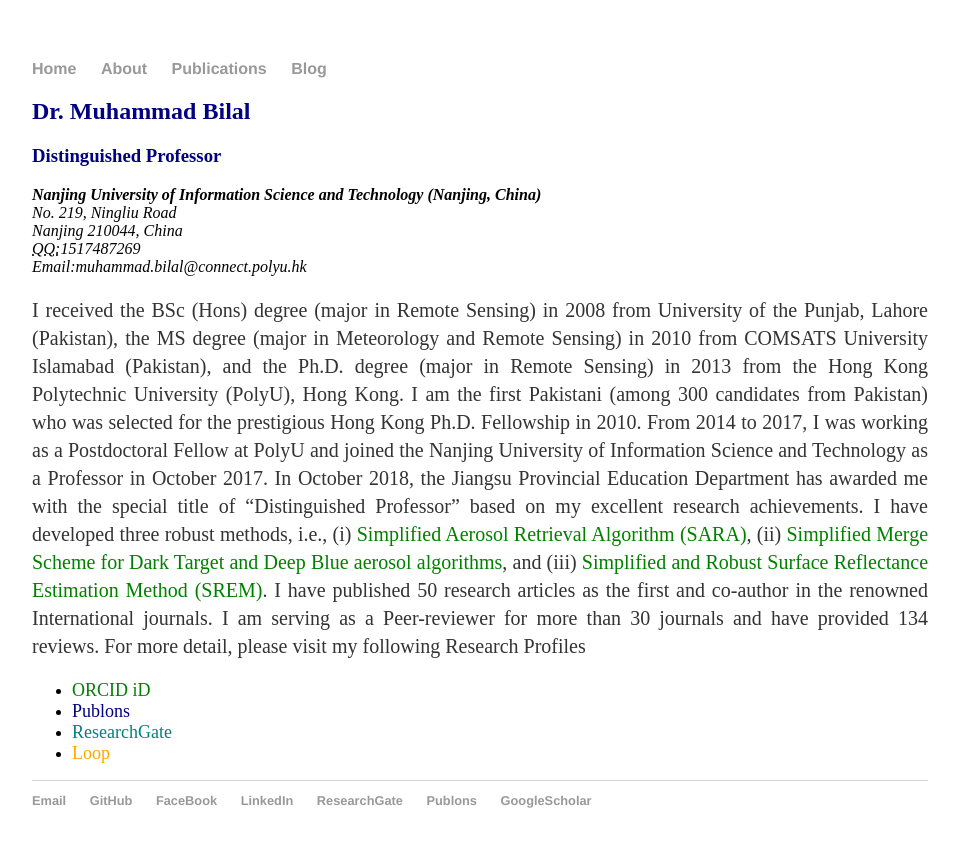
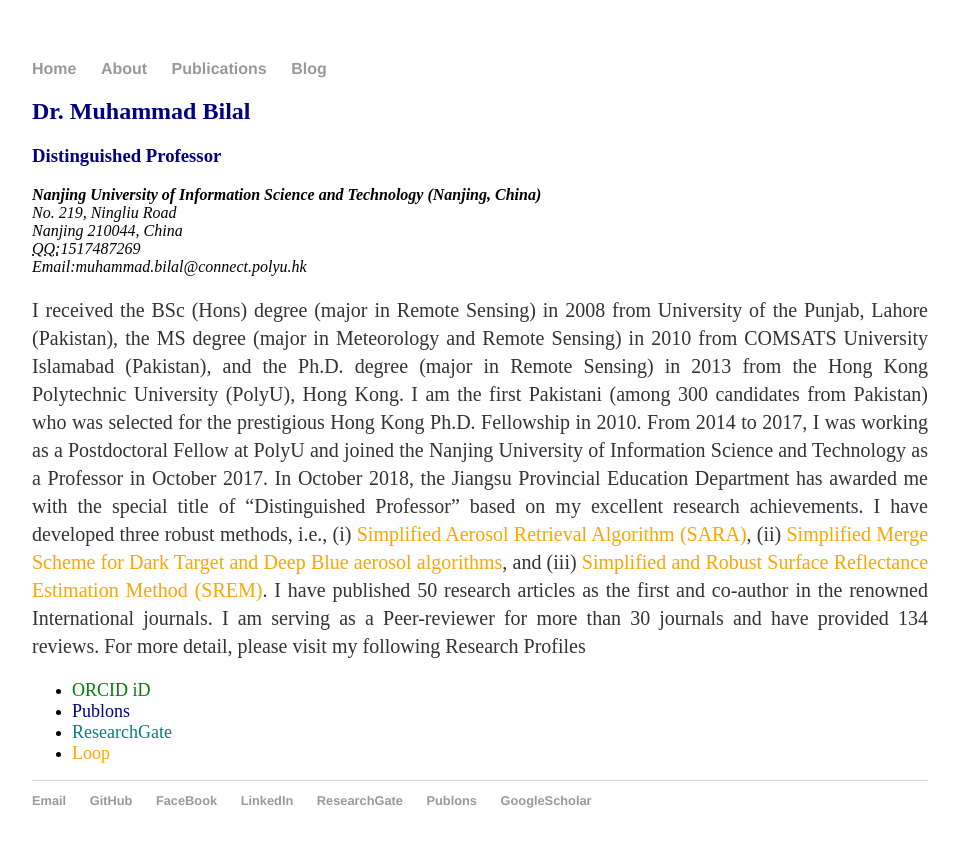
Before and after one commit to rs-DrBilal/rsbilal.github.io, a Jekyll site: the page built from about/index.html, in a window 1280 px wide. Shown: the top 847 px of the page, without its empty margins (160-1119 px from the left). Built offline with Jekyll 4.4.1, drawn with Linux system fonts in a browser that asks for light colours.

Commit message:
Update index.html

```diff
--- a/about/index.html
+++ b/about/index.html
@@ -20,9 +20,9 @@
 				From 2014 to 2017, I was working as a Postdoctoral Fellow at PolyU and joined the Nanjing University of Information Science and Technology as a Professor in October 2017.
 				In October 2018, the Jiangsu Provincial Education Department has awarded me with the special title of “Distinguished Professor” based on my excellent research achievements.
 				I have developed three robust methods, i.e.,
-				(i) <a href="https://doi.org/10.1016/j.rse.2013.04.014" style="color: green">Simplified Aerosol Retrieval Algorithm (SARA)</a>,
-				(ii) <a href="https://doi.org/10.1016/j.rse.2017.05.028" style="color: green">Simplified Merge Scheme for Dark Target and Deep Blue aerosol algorithms</a>, and
-				(iii) <a href=" https://doi.org/10.3390/rs11111344" style="color: green">Simplified and Robust Surface Reflectance Estimation Method (SREM)</a>.
+				(i) <a href="https://doi.org/10.1016/j.rse.2013.04.014" style="color: Orange">Simplified Aerosol Retrieval Algorithm (SARA)</a>,
+				(ii) <a href="https://doi.org/10.1016/j.rse.2017.05.028" style="color: Orange">Simplified Merge Scheme for Dark Target and Deep Blue aerosol algorithms</a>, and
+				(iii) <a href=" https://doi.org/10.3390/rs11111344" style="color: Orange">Simplified and Robust Surface Reflectance Estimation Method (SREM)</a>.
 				I have published 50 research articles as the first and co-author in the renowned International journals.
 				I am serving as a Peer-reviewer for more than 30 journals and have provided 134 reviews. For more detail, please visit my following Research Profiles</p>
 
```
